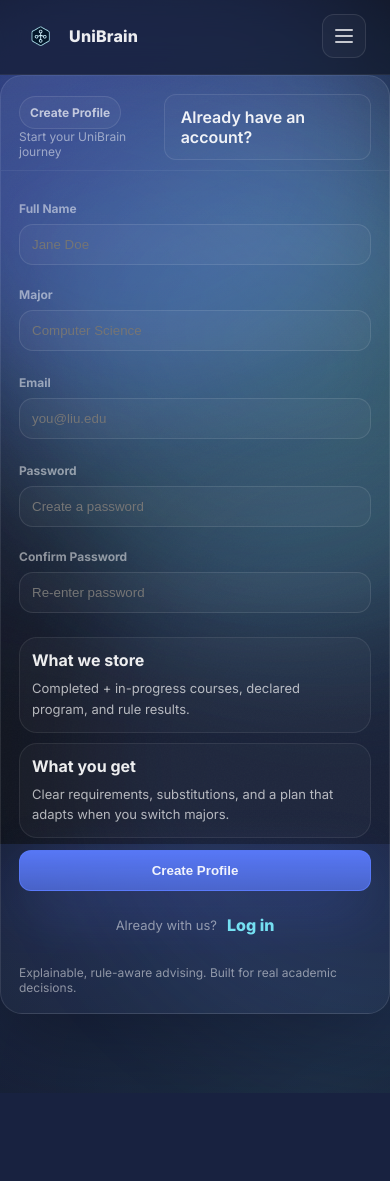
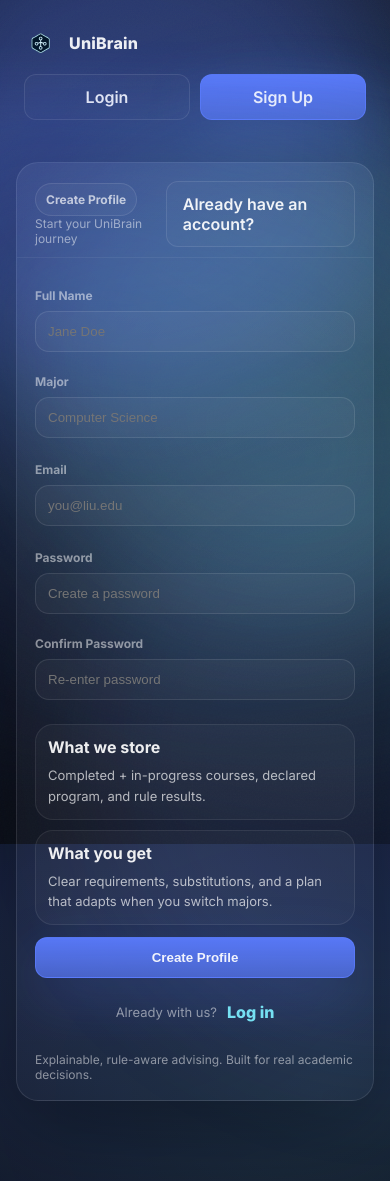
Before and after one commit to AbdallahZein12/UniBrain, a Flask app: page /v1/auth/signup in a window 390 px wide; the page is wider, and only the part inside the window is pictured. Before the commit the page ends 1025 px from the top of that part, so only its background shows below. Run offline with Flask 3, Linux system fonts and the light colour scheme.

Commit message:
Add dedicated auth base template

```diff
--- /dev/null
+++ b/app/v1/auth/templates/auth_base.html
@@ -0,0 +1,66 @@
+<!DOCTYPE html>
+<html lang="en">
+<head>
+  <meta charset="UTF-8" />
+  <meta name="viewport" content="width=device-width, initial-scale=1.0"/>
+  <title>{% block title %}UniBrain | Access{% endblock %}</title>
+
+  <link rel="preconnect" href="https://fonts.googleapis.com">
+  <link rel="preconnect" href="https://fonts.gstatic.com" crossorigin>
+  <link href="https://fonts.googleapis.com/css2?family=Inter:wght@400;500;600;700;800&display=swap" rel="stylesheet">
+  <link rel="icon" href="{{ url_for('v1.static', filename='img/logo.svg') }}" type="image/svg+xml">
+
+  <link rel="stylesheet" href="{{ url_for('v1.static', filename='css/style.css') }}">
+</head>
+<body class="auth-body">
+
+  <!-- Background decor -->
+  <div class="bg-decor">
+    <div class="glow g1"></div>
+    <div class="glow g2"></div>
+    <div class="glow g3"></div>
+    <div class="noise"></div>
+  </div>
+
+  <!-- Auth header -->
+  <header class="auth-header">
+    <a class="brand" href="{{ url_for('v1.home') }}" aria-label="Back to UniBrain home">
+      <img
+        class="brand-logo"
+        src="{{ url_for('v1.static', filename='img/logo.svg') }}"
+        alt="UniBrain"
+      />
+      <div class="brand-text">
+        <span class="brand-name">UniBrain</span>
+        <span class="brand-tag">Ontology-Driven Advising</span>
+      </div>
+    </a>
+
+    <div class="auth-header-actions">
+      <a class="btn ghost" href="{{ url_for('v1.auth.login') }}">Login</a>
+      <a class="btn primary" href="{{ url_for('v1.auth.signup') }}">Sign Up</a>
+    </div>
+  </header>
+
+  <!-- Auth content -->
+  <main class="auth-main">
+    <div class="auth-shell">
+      {% with messages = get_flashed_messages(with_categories=True) %}
+        {% if messages %}
+          <div class="auth-alert" role="status" aria-live="polite">
+            {% for category, message in messages %}
+              <div class="auth-alert-row">
+                <span class="auth-alert-badge">{{ category|title }}</span>
+                <span>{{ message }}</span>
+              </div>
+            {% endfor %}
+          </div>
+        {% endif %}
+      {% endwith %}
+
+      {% block content %}{% endblock %}
+    </div>
+  </main>
+
+</body>
+</html>
--- a/app/v1/auth/templates/login.html
+++ b/app/v1/auth/templates/login.html
@@ -1,4 +1,4 @@
-{% extends "base.html" %}
+{% extends "auth_base.html" %}
 {% block title %}UniBrain | Login{% endblock %}
 
 {% block content %}
--- a/app/v1/auth/templates/signup.html
+++ b/app/v1/auth/templates/signup.html
@@ -1,4 +1,4 @@
-{% extends "base.html" %}
+{% extends "auth_base.html" %}
 {% block title %}UniBrain | Sign Up{% endblock %}
 
 {% block content %}
--- a/app/v1/static/css/style.css
+++ b/app/v1/static/css/style.css
@@ -307,6 +307,85 @@ a {
   background: rgba(255, 255, 255, 0.03);
 }
 
+/* Auth layout */
+.auth-body {
+  min-height: 100vh;
+  display: grid;
+  grid-template-rows: auto 1fr;
+}
+
+.auth-header {
+  width: min(960px, 100% - 48px);
+  margin: 0 auto;
+  padding: 26px 0 10px;
+  display: flex;
+  align-items: center;
+  justify-content: space-between;
+  gap: 14px;
+}
+
+.auth-header-actions {
+  display: flex;
+  gap: 10px;
+}
+
+.auth-main {
+  display: grid;
+  place-items: center;
+  padding: 32px 0 80px;
+}
+
+.auth-shell {
+  width: min(560px, 100% - 32px);
+}
+
+.auth-alert {
+  margin-bottom: 14px;
+  padding: 12px 14px;
+  border-radius: 14px;
+  border: 1px solid rgba(125, 240, 255, 0.22);
+  background: rgba(125, 240, 255, 0.06);
+  color: rgba(255, 255, 255, 0.9);
+  box-shadow: 0 18px 50px rgba(0, 0, 0, 0.28);
+  display: grid;
+  gap: 8px;
+}
+
+.auth-alert-row {
+  display: flex;
+  gap: 10px;
+  align-items: baseline;
+}
+
+.auth-alert-badge {
+  display: inline-flex;
+  align-items: center;
+  justify-content: center;
+  padding: 6px 10px;
+  border-radius: 10px;
+  background: rgba(255, 255, 255, 0.14);
+  color: #0b0f19;
+  font-weight: 800;
+  font-size: 12px;
+  letter-spacing: 0.2px;
+  text-transform: uppercase;
+}
+
+@media (max-width: 720px) {
+  .auth-header {
+    flex-direction: column;
+    align-items: flex-start;
+  }
+
+  .auth-header-actions {
+    width: 100%;
+  }
+
+  .auth-header-actions .btn {
+    width: 100%;
+  }
+}
+
 /* Hero */
 .hero {
   padding: 82px 0 32px;
```
Also changed, not shown: app/v1/auth/templates/base.html (deleted, +0 -65 lines).
